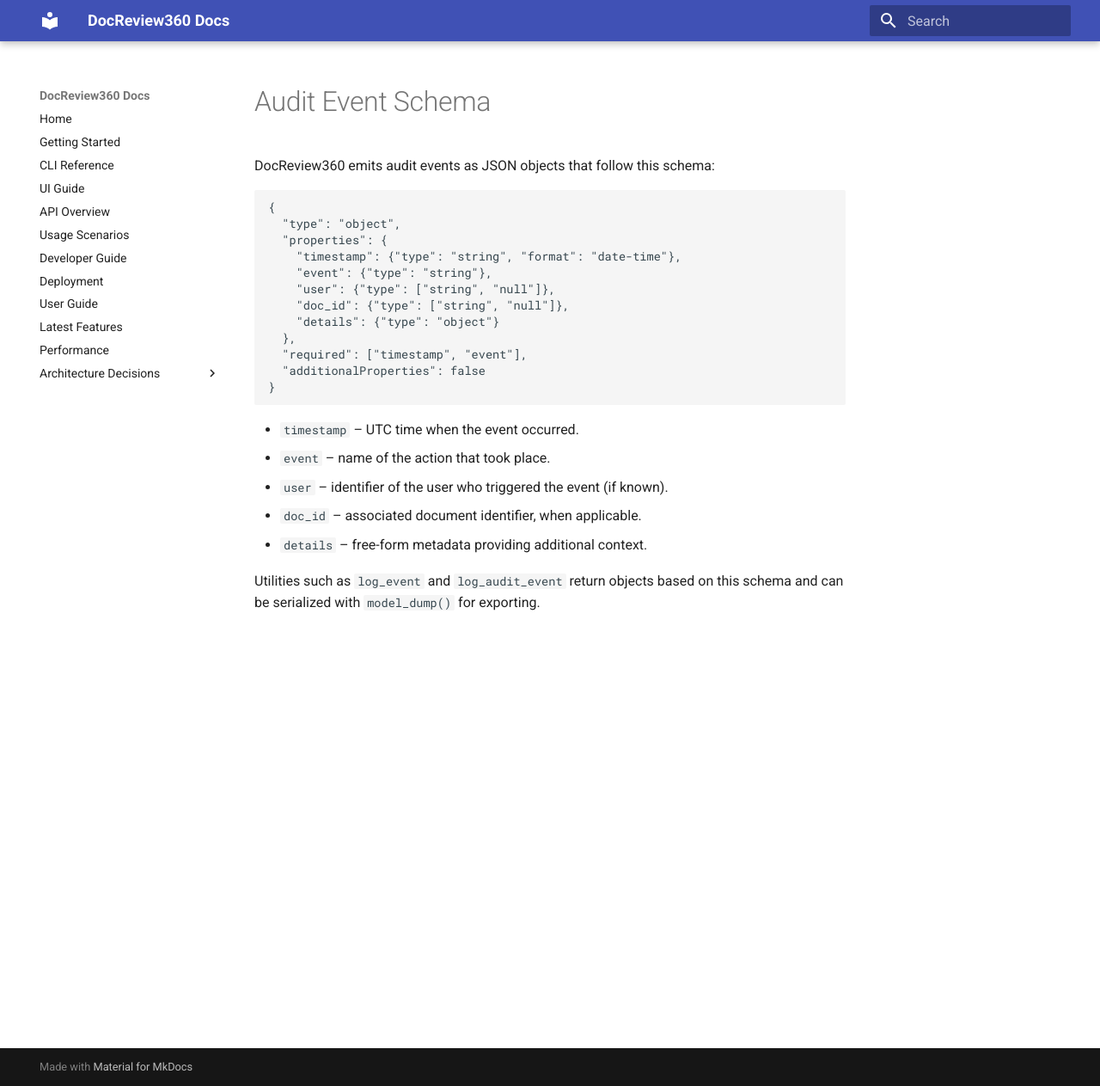
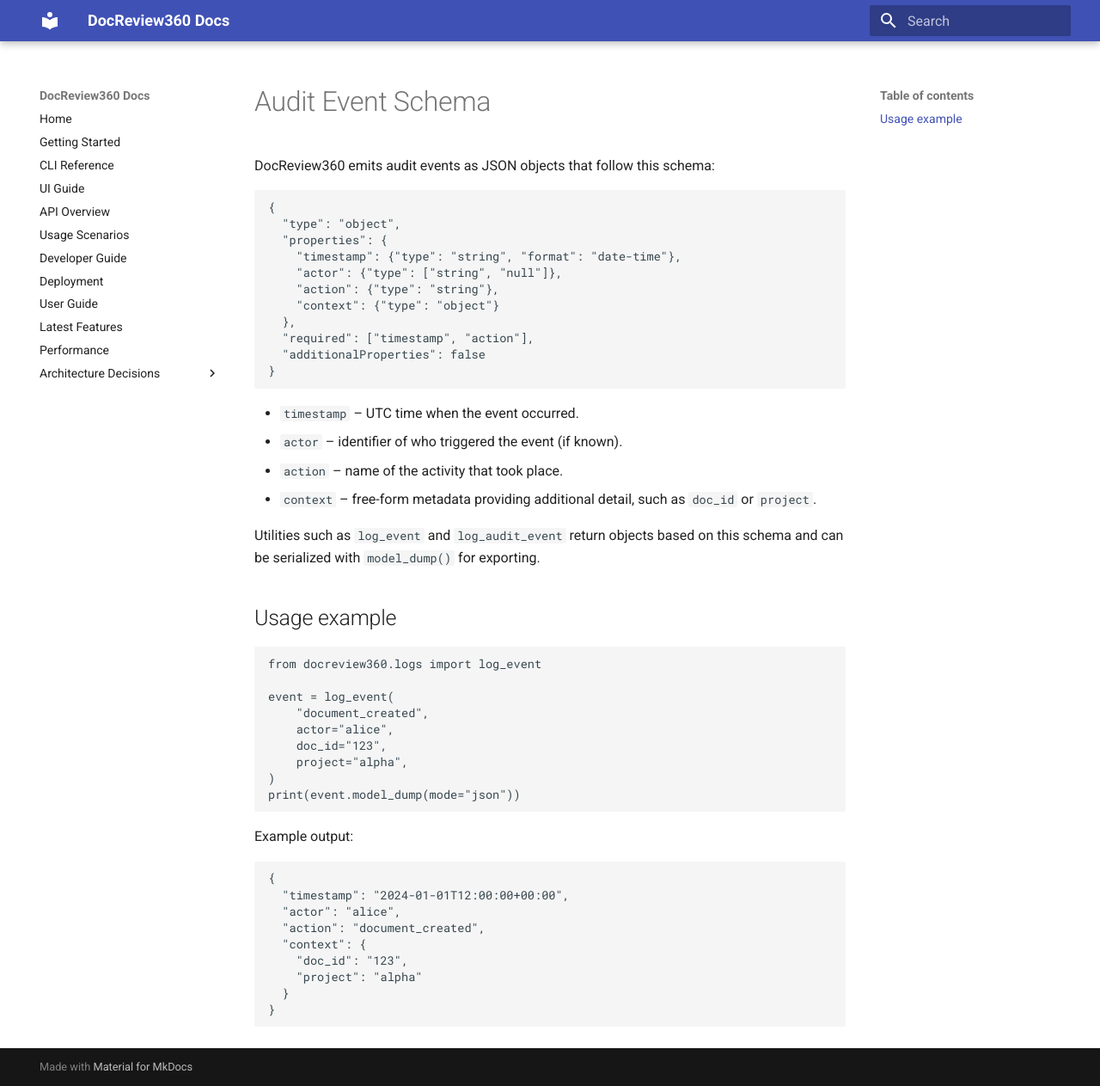
Before and after one commit to eputnam77/DocReview360, an MkDocs documentation site: the page built from docs/audit_log_schema.md, in a window 1280 px wide and 1263 px high. Shown: the whole window at 86% size. Built offline with MkDocs 1.6.1 and Material for MkDocs 9.7.7, drawn with Linux system fonts in a browser that asks for light colours.

Commit message:
feat/audit: standardize event schema

````diff
--- a/docs/audit_log_schema.md
+++ b/docs/audit_log_schema.md
@@ -7,21 +7,48 @@
   "type": "object",
   "properties": {
     "timestamp": {"type": "string", "format": "date-time"},
-    "event": {"type": "string"},
-    "user": {"type": ["string", "null"]},
-    "doc_id": {"type": ["string", "null"]},
-    "details": {"type": "object"}
+    "actor": {"type": ["string", "null"]},
+    "action": {"type": "string"},
+    "context": {"type": "object"}
   },
-  "required": ["timestamp", "event"],
+  "required": ["timestamp", "action"],
   "additionalProperties": false
 }
 ```
 
 * ``timestamp`` – UTC time when the event occurred.
-* ``event`` – name of the action that took place.
-* ``user`` – identifier of the user who triggered the event (if known).
-* ``doc_id`` – associated document identifier, when applicable.
-* ``details`` – free-form metadata providing additional context.
+* ``actor`` – identifier of who triggered the event (if known).
+* ``action`` – name of the activity that took place.
+* ``context`` – free-form metadata providing additional detail, such as
+  ``doc_id`` or ``project``.
 
 Utilities such as `log_event` and `log_audit_event` return objects based on
 this schema and can be serialized with ``model_dump()`` for exporting.
+
+## Usage example
+
+```python
+from docreview360.logs import log_event
+
+event = log_event(
+    "document_created",
+    actor="alice",
+    doc_id="123",
+    project="alpha",
+)
+print(event.model_dump(mode="json"))
+```
+
+Example output:
+
+```json
+{
+  "timestamp": "2024-01-01T12:00:00+00:00",
+  "actor": "alice",
+  "action": "document_created",
+  "context": {
+    "doc_id": "123",
+    "project": "alpha"
+  }
+}
+```
````
Also changed, not shown: 11 other files.
